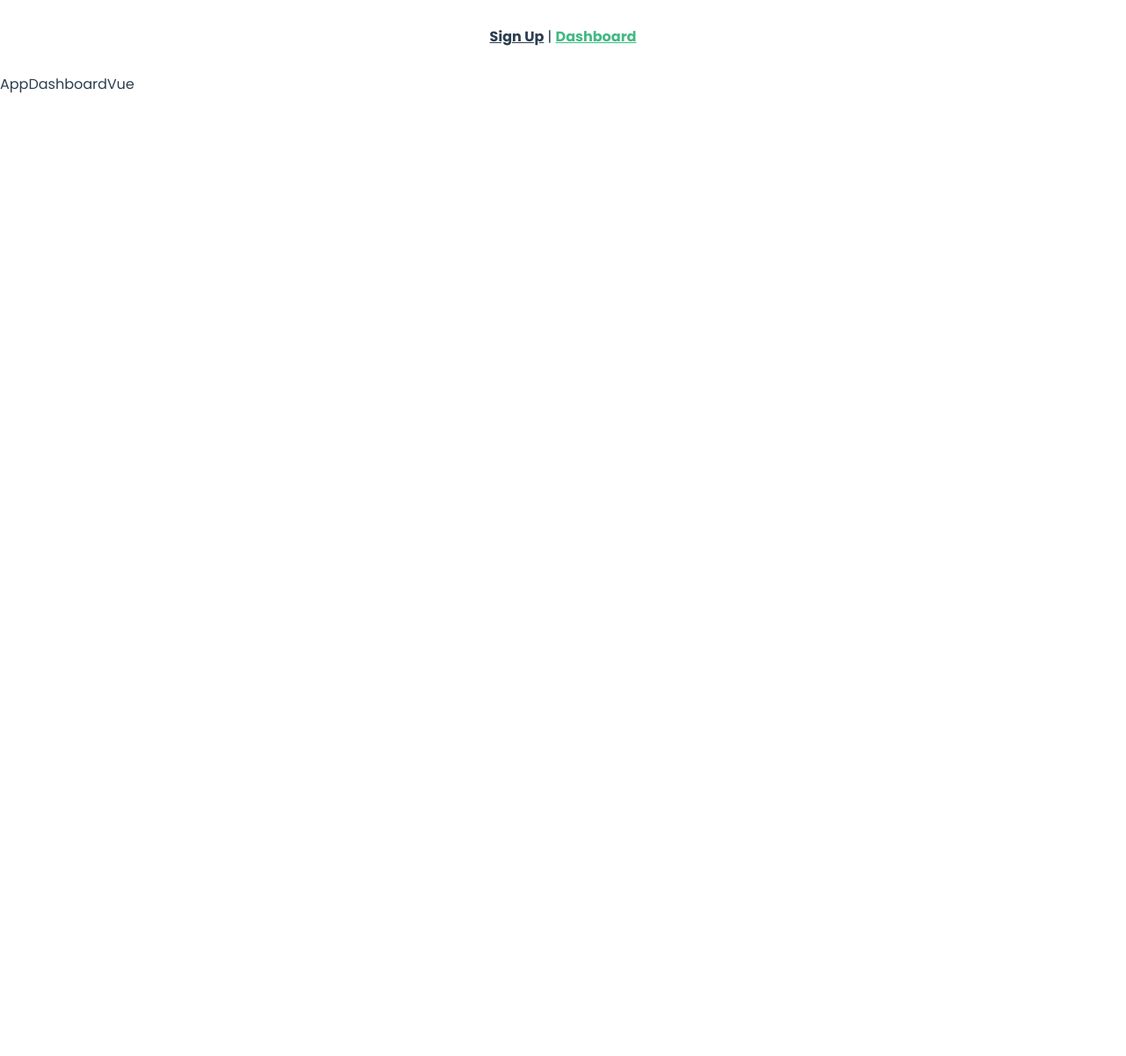
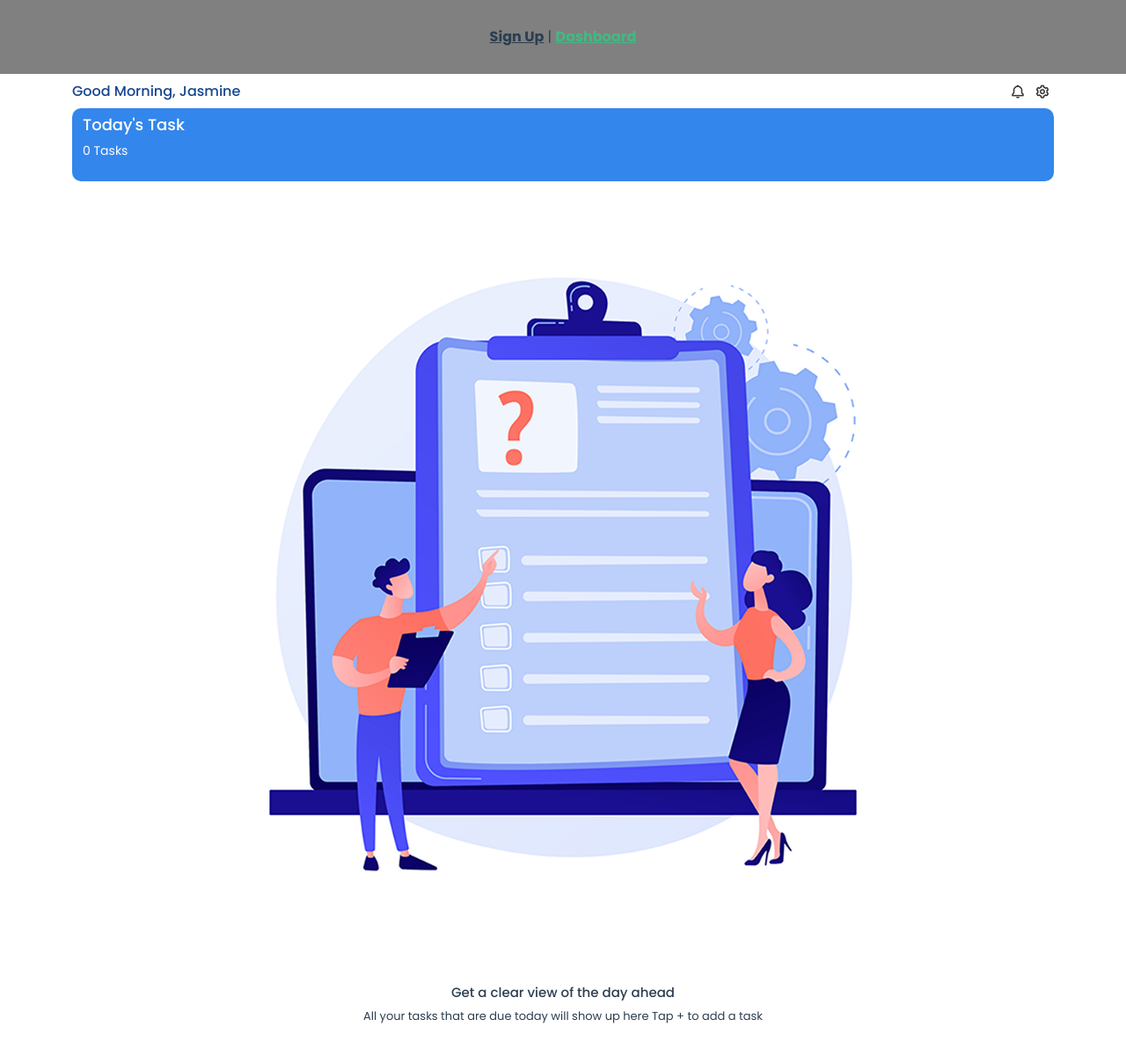
Before and after one commit to TeeboiCode/Todo-list, a Vue app: page /dashboard in a window 1280 px wide. Shown: the whole page at 88% size. Before the commit the page ends 800 px from the top, so only its background shows below. Built offline with nearby package versions, Linux system fonts and the light colour scheme.

Commit message:
AppDashboard First Commit by Jasmine

```diff
--- a/src/App.vue
+++ b/src/App.vue
@@ -19,6 +19,7 @@
 nav {
   text-align: center;
   padding: 30px;
+  background: gray;
 
   a {
     font-weight: bold;
--- a/src/components/App/AppDashboard.vue
+++ b/src/components/App/AppDashboard.vue
@@ -1,11 +1,127 @@
 <template>
-  <div>AppDashboardVue</div>
+  <!-- container -->
+  <div class="container">
+
+    <!-- greeting -->
+    <div class="greeting">
+      <h3>Good Morning, Jasmine</h3>
+
+      <!-- greeting-icon -->
+      <div class="greeting-icon">
+        <i class='bx bx-bell'></i>
+        <i class='bx bx-cog'></i>
+      </div>
+    </div>
+
+    <!-- dashboard -->
+    <div class="dashboard">
+      <h3>Today's Task</h3>
+      <p>0 <span> Tasks</span></p>
+    </div>
+
+    <!-- dashboard-img -->
+    <div class="dashboard-img">
+      <img :src="images[imgIndex]" />
+    </div>
+
+    <!-- dashboard-text -->
+    <div class="dashboard-text">
+      <h4>Get a clear view of the day ahead</h4>
+      <p>All your tasks that are due today will show up here Tap + to add a task </p>
+    </div>
+  </div>
 </template>
 
 <script>
 export default {
   name: "AppDashboardVue",
+  data() {
+    return{
+        images:[
+        require('@/assets/dashboard-img.png'),
+        ],
+
+  imgIndex: 0,
+    };
+  },
 };
 </script>
 
-<style scoped></style>
+<style scoped>
+/* container */
+.container {
+  padding: 10px 12px;
+}
+
+/* greeting */
+.greeting {
+  display: flex;
+  justify-content: space-between;
+  align-items: center;
+}
+
+.greeting h3 {
+  margin: 0;
+  font-size: 16px;
+  color: #17468f;
+  font-weight: 500;
+}
+
+.greeting-icon {
+  display: flex;
+  gap: 10px;
+  width: 50px;
+}
+
+.greeting-icon i {
+  color: #333333;
+  align-items: center;
+  font-size: 18px;
+}
+
+/* dashboard */
+.dashboard {
+  display: flex;
+  flex-direction: column;
+  justify-content: center;
+  margin-top: 10px;
+  background: #3386ec;
+  color: #ffffff;
+  padding: 8px 12px;
+  border-radius: 10px;
+}
+
+.dashboard h3 {
+  font-size: 18px;
+  font-weight: 500;
+}
+
+.dashboard p {
+  font-size: 14px;
+}
+
+.dashboard-img {
+  text-align: center;
+}
+
+.dashboard-img img {
+  width: 80%;
+}
+
+.dashboard-text {
+  padding: 10px 12px;
+  margin-top: 10px;
+  align-items: center;
+  text-align: center;
+}
+
+.dashboard-text h4 {
+  font-size: 15px;
+  font-weight: 500;
+}
+
+.dashboard-text p {
+  font-size: 13px;
+  font-weight: 400;
+}
+</style>
```
Also changed, not shown: src/assets/dashboard-img.png (added).
